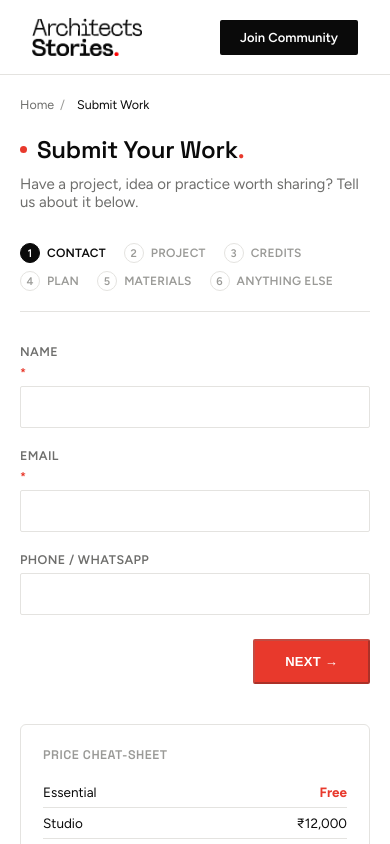
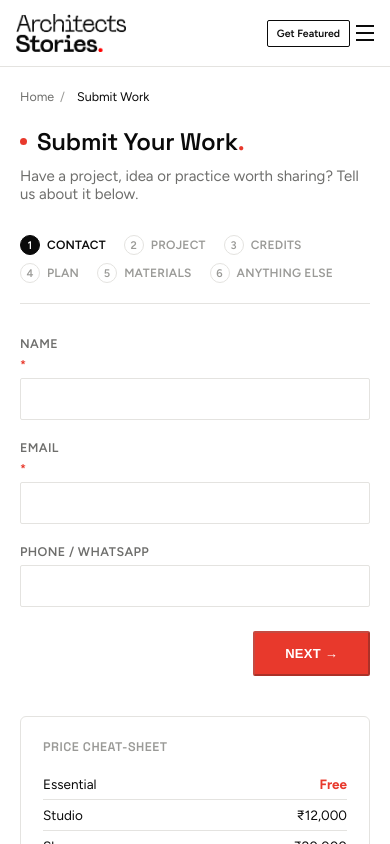
Before and after one commit to architectsstories/as-web, a Next.js app in the folder website/: page /submit in a window 390 px wide. Shown: the top 844 px of the page. Built offline with nearby package versions, Linux system fonts and the light colour scheme.

Commit message:
mobile menu update

```diff
--- a/website/app/globals.css
+++ b/website/app/globals.css
@@ -42,11 +42,39 @@ nav.links a:hover::after{right:0;}
 .nav-search-wrap{display:flex;align-items:center;gap:8px;}
 .nav-search-wrap input{width:0;opacity:0;padding:0;border:1px solid var(--line);border-radius:2px;font-size:13.5px;transition:width .2s ease,opacity .2s ease,padding .2s ease;}
 .nav-search-wrap.open input{width:180px;opacity:1;padding:7px 10px;}
-.nav-cta{font-size:13px;font-weight:600;padding:10px 20px;background:var(--black);color:var(--white);border-radius:2px;transition:background .15s;}
+.nav-cta{font-size:13px;font-weight:600;padding:10px 20px;background:var(--black);color:var(--white);border-radius:2px;transition:background .15s;white-space:nowrap;}
 .nav-cta:hover{background:var(--red);}
-.nav-btn-outline{font-size:13px;font-weight:600;padding:9px 19px;background:none;color:var(--black);border:1px solid var(--black);border-radius:2px;transition:background .15s,color .15s;}
+.nav-btn-outline{font-size:13px;font-weight:600;padding:9px 19px;background:none;color:var(--black);border:1px solid var(--black);border-radius:2px;transition:background .15s,color .15s;white-space:nowrap;}
 .nav-btn-outline:hover{background:var(--black);color:var(--white);}
-@media(max-width:900px){nav.links,.nav-search-wrap,.nav-right a:not(.nav-cta){display:none;}}
+.nav-burger{display:none;flex-direction:column;justify-content:center;gap:5px;width:26px;height:22px;background:none;border:none;cursor:pointer;padding:0;}
+.nav-burger span{display:block;width:100%;height:2px;background:var(--black);transition:transform .18s,opacity .18s;}
+.nav-burger.open span:nth-child(1){transform:translateY(7px) rotate(45deg);}
+.nav-burger.open span:nth-child(2){opacity:0;}
+.nav-burger.open span:nth-child(3){transform:translateY(-7px) rotate(-45deg);}
+.mobile-menu{display:none;}
+@media(max-width:900px){
+  nav.links,.nav-search-wrap{display:none;}
+  .nav-cta-desktop{display:none;}
+  .nav-burger{display:flex;}
+  .mobile-menu{display:flex;flex-direction:column;gap:2px;padding:10px 32px 22px;border-top:1px solid var(--line);background:var(--white);}
+  .mobile-links{display:flex;flex-direction:column;}
+  .mobile-links a{padding:12px 0;font-size:15px;font-weight:500;color:var(--black);border-bottom:1px solid var(--line);}
+  .mobile-join{align-self:flex-start;margin-top:14px;}
+}
+@media(max-width:480px){
+  .nav{padding:14px 16px;gap:8px;}
+  .nav-right{gap:6px;}
+  .nav-btn-outline{font-size:10.5px;padding:6px 9px;}
+  .nav-cta{font-size:10.5px;padding:6px 10px;}
+  .nav-burger{width:18px;height:16px;}
+  .mobile-menu{padding:10px 16px 20px;}
+}
+@media(max-width:360px){
+  .nav{gap:6px;}
+  .nav-right{gap:5px;}
+  .nav-btn-outline{font-size:10px;padding:5px 8px;}
+  .nav-cta{font-size:10px;padding:5px 8px;}
+}
 
 /* ---------- section heads ---------- */
 .section-head{display:flex;justify-content:space-between;align-items:flex-end;gap:24px;margin-bottom:40px;flex-wrap:wrap;}
--- a/website/components/Header.js
+++ b/website/components/Header.js
@@ -8,6 +8,7 @@ import Image from 'next/image'
 export default function Header() {
   const [searchOpen, setSearchOpen] = useState(false)
   const [query, setQuery] = useState('')
+  const [mobileOpen, setMobileOpen] = useState(false)
   const router = useRouter()
 
   function handleSearchSubmit(e) {
@@ -21,7 +22,7 @@ export default function Header() {
     <header>
       <div className="nav">
         <Link href="/" className="logo">
-          <Image src="/logo.png" alt="Architects Stories" width={160} height={54} style={{height: 38, width: 'auto'}} priority />
+          <Image src="/logo.png" alt="Architects Stories" width={160} height={54} className="logo-img" priority />
         </Link>
         <nav className="links">
           <Link href="/#stories">Stories</Link>
@@ -50,10 +51,31 @@ export default function Header() {
               ⌕ Search
             </button>
           </form>
-          <Link className="nav-btn-outline" href="/submit">Feature</Link>
-          <Link className="nav-cta" href="/join">Join Community</Link>
+          <Link className="nav-btn-outline" href="/submit">Get Featured</Link>
+          <Link className="nav-cta nav-cta-desktop" href="/join">Join Community</Link>
+          <button
+            className={`nav-burger${mobileOpen ? ' open' : ''}`}
+            aria-label="Menu"
+            aria-expanded={mobileOpen}
+            onClick={() => setMobileOpen((v) => !v)}
+          >
+            <span />
+            <span />
+            <span />
+          </button>
         </div>
       </div>
+      {mobileOpen && (
+        <div className="mobile-menu">
+          <nav className="mobile-links">
+            <Link href="/#stories" onClick={() => setMobileOpen(false)}>Stories</Link>
+            <Link href="/projects" onClick={() => setMobileOpen(false)}>Projects</Link>
+            <Link href="/learn" onClick={() => setMobileOpen(false)}>Learn</Link>
+            <Link href="/community" onClick={() => setMobileOpen(false)}>Community</Link>
+          </nav>
+          <Link className="nav-cta mobile-join" href="/join" onClick={() => setMobileOpen(false)}>Join Community</Link>
+        </div>
+      )}
     </header>
   )
 }
```
Also changed, not shown: website/public/images/community.png.
